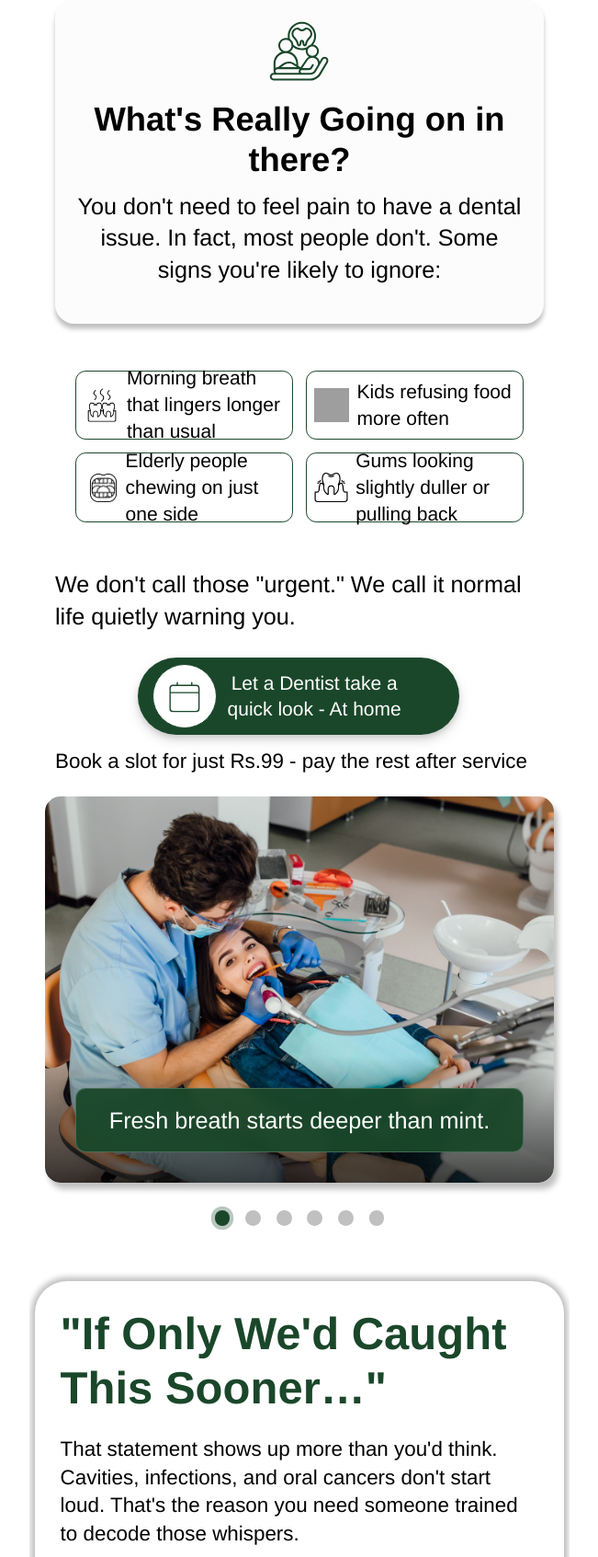
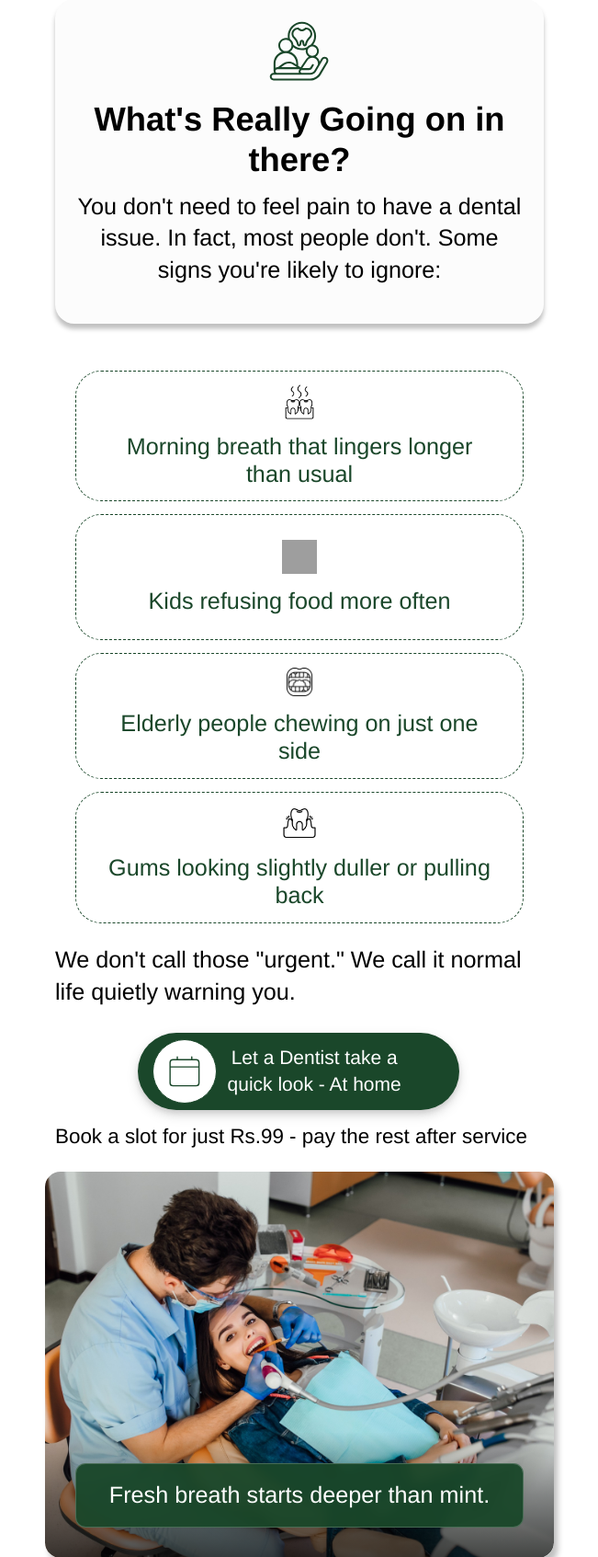
Before and after one commit to avijitbhuin21/prudentoe-demo, a Flask app: page / in a window 1280 px wide. Shown: the part 887-2580 px from the top of the page at 92% size, without its empty margins (314-965 px from the left). Run offline with Flask 3, Linux system fonts and the light colour scheme; some libraries are stand-ins or nearby versions; grey boxes are pictures that could not be loaded.

Commit message:
Last commit

```diff
--- a/templates/index.html
+++ b/templates/index.html
@@ -199,6 +199,25 @@
       .float-in-item:nth-child(2) { transition-delay: 0.3s; }
       .float-in-item:nth-child(3) { transition-delay: 0.5s; }
       .float-in-item:nth-child(4) { transition-delay: 0.7s; }
+
+      /* Auto fade-in animation for symptoms grid */
+      .symptoms-fade-item {
+        opacity: 0;
+        transform: translateY(30px);
+        transition: opacity 0.8s cubic-bezier(0.25, 0.46, 0.45, 0.94),
+                    transform 0.8s cubic-bezier(0.25, 0.46, 0.45, 0.94);
+      }
+
+      .symptoms-fade-item.fade-in {
+        opacity: 1;
+        transform: translateY(0);
+      }
+
+      /* Sequential delays for auto fade-in */
+      .symptoms-fade-item:nth-child(1) { transition-delay: 0.2s; }
+      .symptoms-fade-item:nth-child(2) { transition-delay: 0.5s; }
+      .symptoms-fade-item:nth-child(3) { transition-delay: 0.8s; }
+      .symptoms-fade-item:nth-child(4) { transition-delay: 1.1s; }
       .border-dashed-prudentoe-green {
         border: 1px dashed #1a472a;
       }
@@ -724,58 +743,63 @@
               people don't. Some signs you're likely to ignore:
             </p>
           </div>
-          <div class="bg-white rounded-15px p-4 text-center mt-[20px]">
-            <div
-              class="grid grid-cols-2 gap-2.5 mb-5 text-dynamic-xxs leading-1.37"
-              id="symptomsGrid"
-            >
+          <div class="bg-white rounded-15px p-4 text-center mt-[20px]" id="symptomsContainer">
+            <div class="space-y-2.5">
               <div
-                class="border border-prudentoe-green rounded-8px p-1.5 flex items-center text-left h-[54px] float-in-item"
+                class="border-dashed-prudentoe-green rounded-20px p-2.5 min-h-[98px] flex flex-col justify-center items-center symptoms-fade-item"
               >
                 <img
                   src="static/images/bad-smell-tooth.png"
                   alt="bad breath icon"
-                  class="w-[27px] h-[27px] mr-1.5 flex-shrink-0"
+                  class="w-[27px] h-[27px] mb-2.5"
                 />
-                <span class="text-prudentoe-dark"
-                  >Morning breath that lingers longer than usual</span
+                <p
+                  class="text-prudentoe-green text-dynamic-small leading-1.2 max-w-[300px]"
                 >
+                  Morning breath that lingers longer than usual
+                </p>
               </div>
               <div
-                class="border border-prudentoe-green rounded-8px p-1.5 flex items-center text-left h-[54px] float-in-item"
+                class="border-dashed-prudentoe-green rounded-20px p-2.5 min-h-[98px] flex flex-col justify-center items-center symptoms-fade-item"
               >
                 <img
                   src="static/images/toothache.png"
                   alt="toothache icon"
-                  class="w-[27px] h-[27px] mr-1.5 flex-shrink-0"
+                  class="w-[27px] h-[27px] mb-2.5"
                 />
-                <span class="text-prudentoe-dark"
-                  >Kids refusing food more often</span
+                <p
+                  class="text-prudentoe-green text-dynamic-small leading-1.2 max-w-[300px]"
                 >
+                  Kids refusing food more often
+                </p>
               </div>
               <div
-                class="border border-prudentoe-green rounded-8px p-1.5 flex items-center text-left h-[54px] float-in-item"
+                class="border-dashed-prudentoe-green rounded-20px p-2.5 min-h-[98px] flex flex-col justify-center items-center symptoms-fade-item"
               >
                 <img
                   src="static/images/open-mouth.png"
                   alt="open mouth icon"
-                  class="w-[22px] h-[22px] mr-1.5 ml-1 flex-shrink-0"
+                  class="w-[22px] h-[22px] mb-2.5"
                 />
-                <span class="text-prudentoe-dark"
-                  >Elderly people chewing on just one side</span
+                <p
+                  class="text-prudentoe-green text-dynamic-small leading-1.2 max-w-[300px]"
                 >
+                  Elderly people chewing on just one side
+                </p>
               </div>
               <div
-                class="border border-prudentoe-green rounded-8px p-1.5 flex items-center text-left h-[54px] float-in-item"
+                class="border-dashed-prudentoe-green rounded-20px p-2.5 min-h-[98px] flex flex-col justify-center items-center symptoms-fade-item"
               >
                 <img
                   src="static/images/gingivitis-icon.png"
                   alt="gingivitis icon"
-                  class="w-[26px] h-[27px] mr-1.5 flex-shrink-0"
+                  class="w-[26px] h-[27px] mb-2.5"
                 />
-                <span class="text-prudentoe-dark"
-                  >Gums looking slightly duller or pulling back</span
+                <p
+                  class="text-prudentoe-green text-dynamic-small leading-1.2 max-w-[300px]"
                 >
+                  Gums looking slightly duller or pulling back
+                </p>
               </div>
             </div>
           </div>
@@ -1736,6 +1760,18 @@
 
           gridObserver.observe(symptomsGrid);
         }
+
+        // Auto fade-in animation for symptoms container (no scroll required)
+        const symptomsContainer = document.getElementById('symptomsContainer');
+        if (symptomsContainer) {
+          // Trigger animation automatically after page load
+          setTimeout(() => {
+            const fadeItems = symptomsContainer.querySelectorAll('.symptoms-fade-item');
+            fadeItems.forEach((item) => {
+              item.classList.add('fade-in');
+            });
+          }, 500); // Start animation 500ms after page load
+        }
       });
     </script>
 
```
